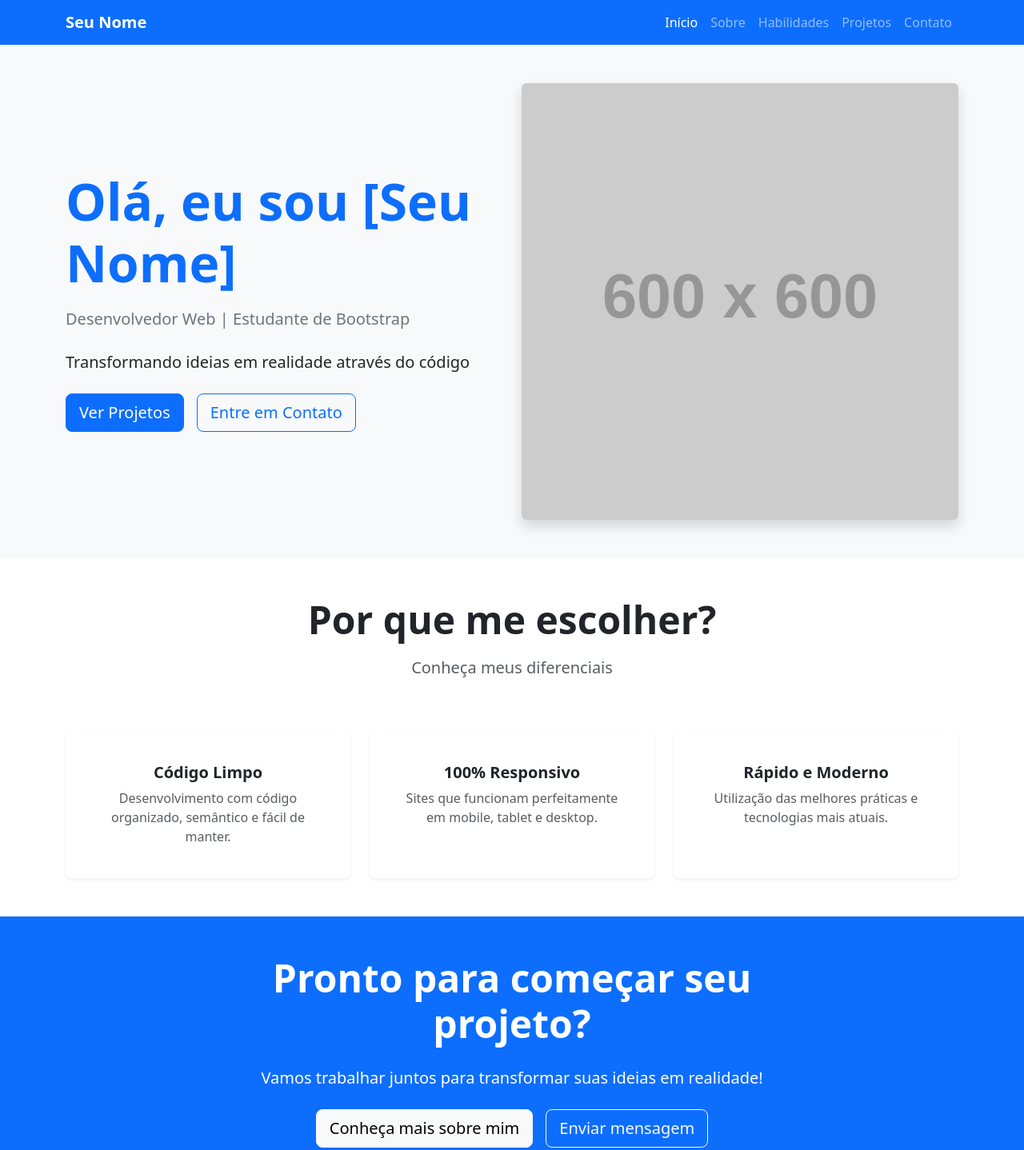
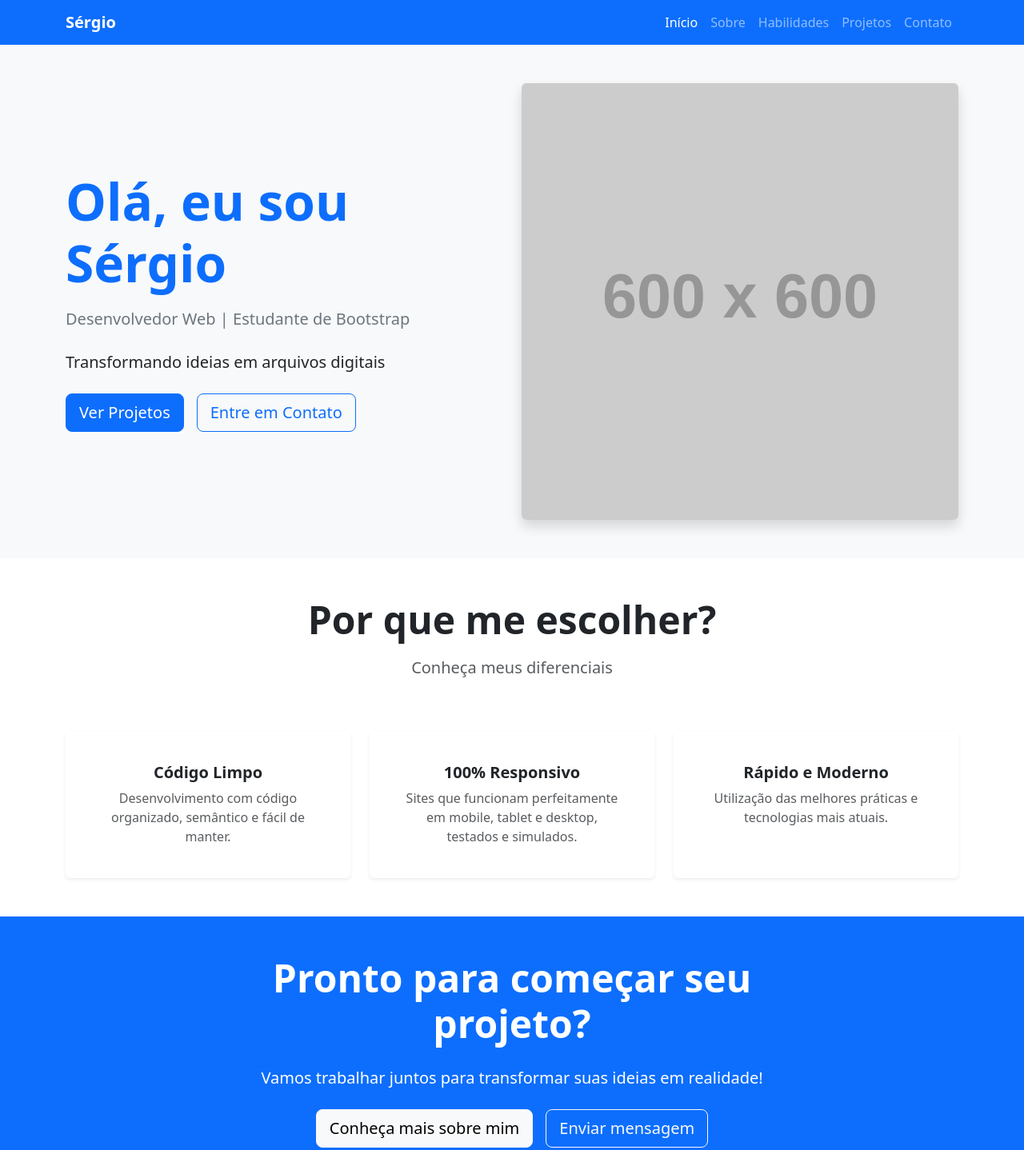
Before and after one commit to SergioRFreitas/projeto-final, a plain HTML site: page index.html in a window 1280 px wide. Shown: the top 1438 px of the page at 80% size. Drawn offline with nearby package versions, Linux system fonts and the light colour scheme; placeholder pictures from the web are drawn by us.

Commit message:
v1.7: Configurando layout e textos

```diff
--- a/index.html
+++ b/index.html
@@ -20,7 +20,7 @@
     <nav class="navbar navbar-expand-lg navbar-dark bg-primary sticky-top">
       <div class="container">
         <!-- Logo/Nome - PERSONALIZE AQUI -->
-        <a class="navbar-brand fw-bold" href="index.html"> Seu Nome </a>
+        <a class="navbar-brand fw-bold" href="index.html"> Sérgio </a>
 
         <!-- Botão toggle para mobile -->
         <button
@@ -65,13 +65,13 @@
             <div class="col-12 col-md-6 mb-4 mb-md-0">
               <!-- Título principal - PERSONALIZE AQUI -->
               <h1 class="display-3 fw-bold text-primary mb-3">
-                Olá, eu sou [Seu Nome]
+                Olá, eu sou Sérgio
               </h1>
               <p class="lead text-secondary mb-4">
                 Desenvolvedor Web | Estudante de Bootstrap
               </p>
               <p class="fs-5 mb-4">
-                Transformando ideias em realidade através do código
+                Transformando ideias em arquivos digitais
               </p>
 
               <!-- Botões CTA (Call to Action) -->
@@ -129,7 +129,7 @@
                   <h5 class="card-title fw-bold">100% Responsivo</h5>
                   <p class="card-text text-muted">
                     Sites que funcionam perfeitamente em mobile, tablet e
-                    desktop.
+                    desktop, testados e simulados.
                   </p>
                 </div>
               </div>
@@ -258,8 +258,7 @@
         <div class="row">
           <div class="col-12 text-center">
             <p class="mb-0 text-white">
-              &copy; 2024 <strong>Sérgio</strong>. Todos os direitos
-              reservados.
+              &copy; 2025 <strong>Sérgio</strong>. Todos os direitos reservados.
             </p>
             <p class="mb-0 text-white small">Desenvolvido usando Bootstrap 5</p>
           </div>
```
